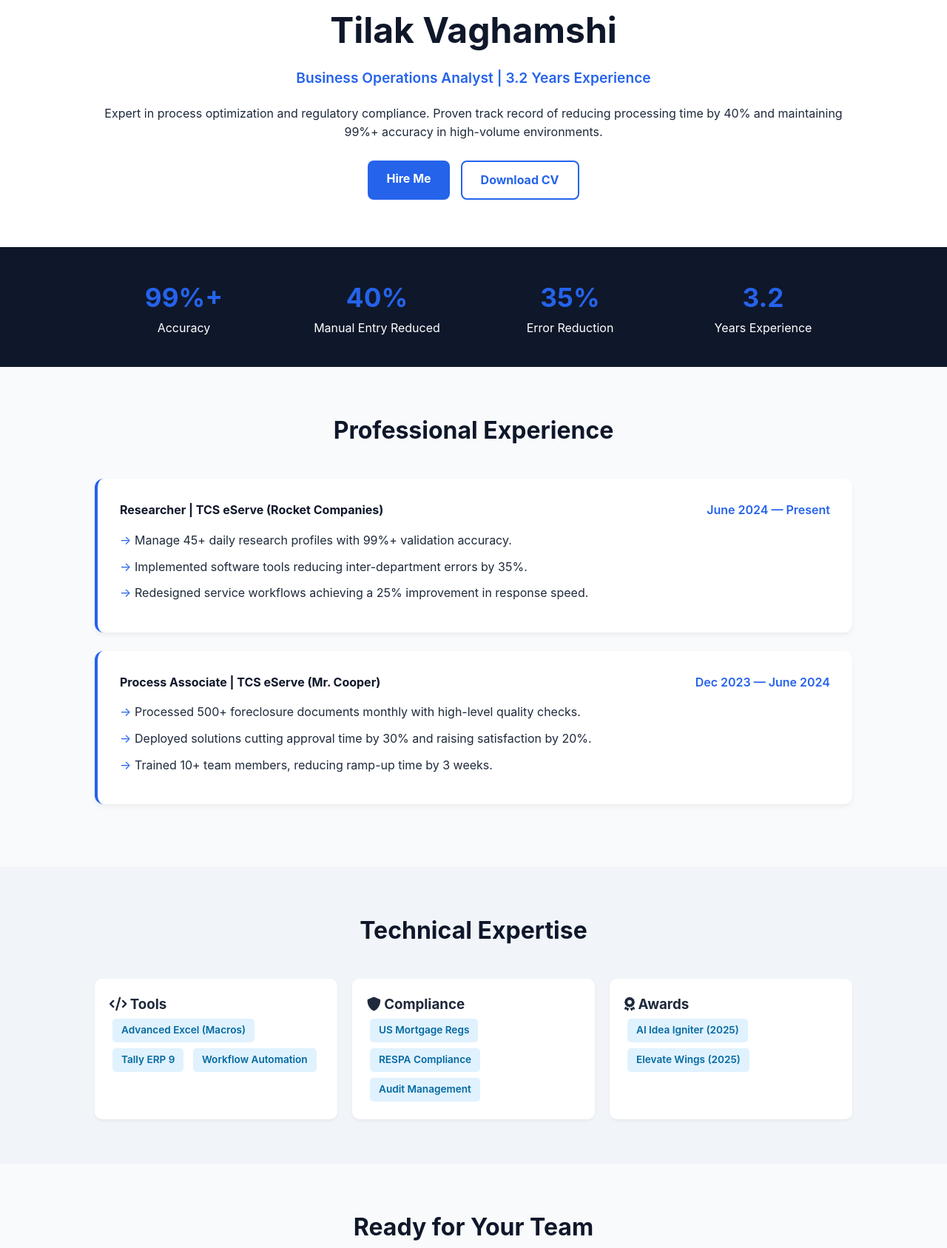
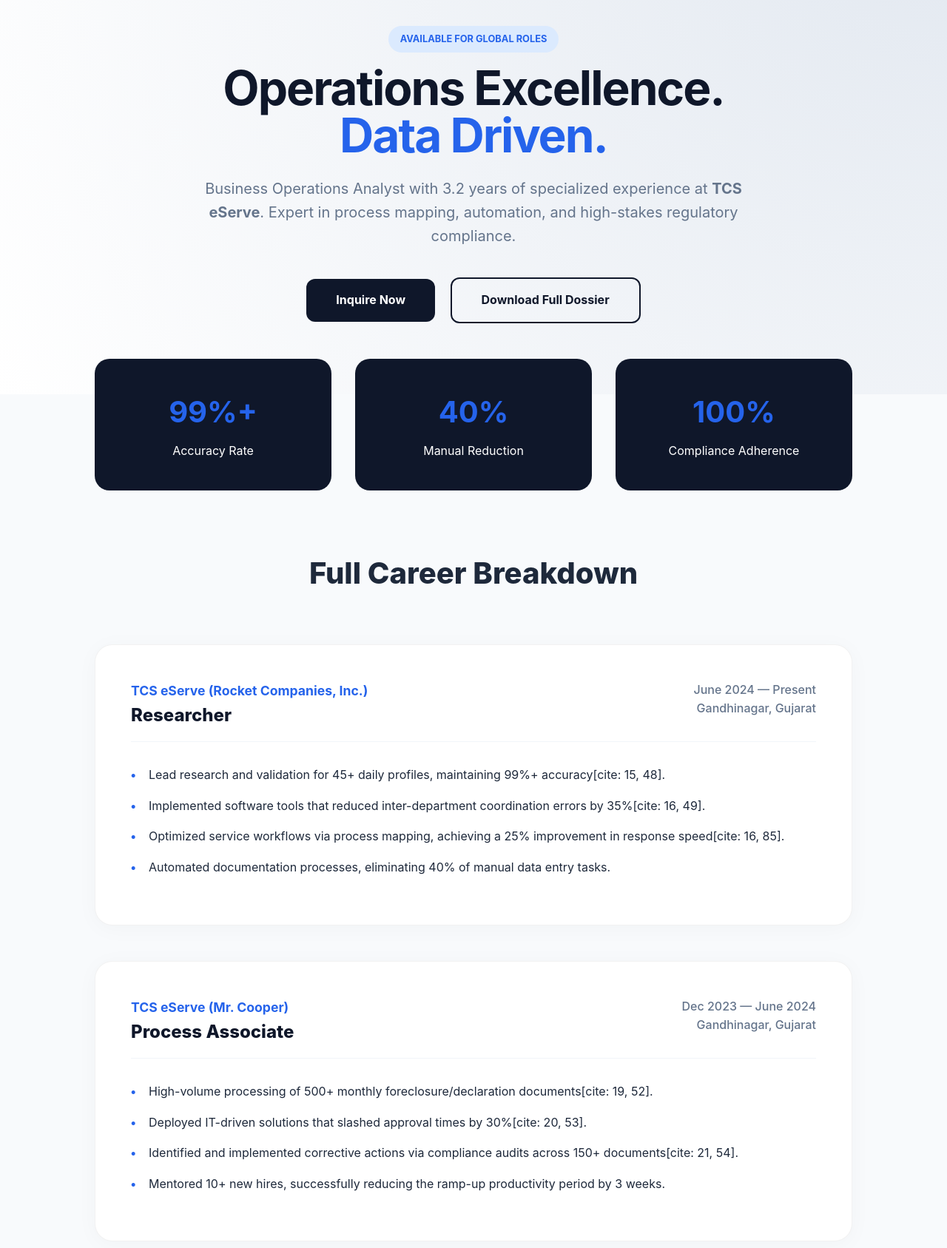
Before and after one commit to vaghamshitilak99/Tilak-portfolio, a plain HTML site: page index.html in a window 1280 px wide. Shown: the part 157-1844 px from the top of the page at 74% size. Drawn offline with Linux system fonts and the light colour scheme.

Commit message:
Revise index.html for title and layout improvements
Updated title and enhanced styling for improved layout and readability. Modified sections for better organization and presentation of information.

```diff
--- a/index.html
+++ b/index.html
@@ -3,100 +3,91 @@
 <head>
     <meta charset="UTF-8">
     <meta name="viewport" content="width=device-width, initial-scale=1.0">
-    <title>Tilak Vaghamshi | Business Operations Portfolio</title>
+    <title>Tilak Vaghamshi | Business Operations Specialist</title>
     <link rel="stylesheet" href="https://cdnjs.cloudflare.com/ajax/libs/font-awesome/6.0.0/css/all.min.css">
     <style>
         :root {
             --primary: #0f172a;
             --accent: #2563eb;
             --bg: #f8fafc;
-            --card: #ffffff;
-            --text: #1e293b;
+            --white: #ffffff;
+            --text-main: #1e293b;
+            --text-muted: #64748b;
         }
 
-        * { margin: 0; padding: 0; box-sizing: border-box; font-family: 'Inter', sans-serif; }
-        body { background-color: var(--bg); color: var(--text); line-height: 1.6; }
+        * { margin: 0; padding: 0; box-sizing: border-box; scroll-behavior: smooth; font-family: 'Inter', -apple-system, sans-serif; }
+        body { background-color: var(--bg); color: var(--text-main); line-height: 1.6; }
 
         /* Navigation */
         nav {
-            background: var(--white);
-            padding: 1rem 10%;
-            display: flex;
-            justify-content: space-between;
-            align-items: center;
-            box-shadow: 0 1px 10px rgba(0,0,0,0.05);
+            background: rgba(255, 255, 255, 0.8);
+            backdrop-filter: blur(12px);
+            padding: 1.2rem 10%;
+            display: flex; justify-content: space-between; align-items: center;
             position: fixed; width: 100%; top: 0; z-index: 1000;
+            border-bottom: 1px solid rgba(0,0,0,0.05);
+        }
+        .logo { font-weight: 900; letter-spacing: -1px; font-size: 1.4rem; color: var(--primary); }
+        .nav-links a { text-decoration: none; color: var(--text-main); margin-left: 2rem; font-weight: 600; font-size: 0.9rem; transition: 0.3s; }
+        .nav-links a:hover { color: var(--accent); }
+
+        /* Hero */
+        header {
+            padding: 12rem 10% 6rem;
+            text-align: center;
+            background: radial-gradient(circle at top right, #e2e8f0, #ffffff);
+        }
+        .badge { background: #dbeafe; color: var(--accent); padding: 0.5rem 1rem; border-radius: 50px; font-size: 0.8rem; font-weight: 700; margin-bottom: 1rem; display: inline-block; }
+        h1 { font-size: 4rem; letter-spacing: -2px; color: var(--primary); line-height: 1; margin-bottom: 1.5rem; }
+        .hero-p { font-size: 1.25rem; color: var(--text-muted); max-width: 750px; margin: 0 auto 2.5rem; }
+
+        .btn { padding: 1rem 2.5rem; border-radius: 12px; text-decoration: none; font-weight: 700; transition: 0.4s; display: inline-block; }
+        .btn-p { background: var(--primary); color: white; margin-right: 1rem; }
+        .btn-s { border: 2px solid var(--primary); color: var(--primary); }
+        .btn:hover { transform: translateY(-5px); box-shadow: 0 10px 20px rgba(0,0,0,0.1); }
+
+        /* Experience Section */
+        section { padding: 80px 10%; }
+        .section-title { font-size: 2.5rem; font-weight: 800; margin-bottom: 4rem; text-align: center; }
+
+        .timeline-item {
             background: white;
+            padding: 3rem;
+            border-radius: 24px;
+            margin-bottom: 3rem;
+            box-shadow: 0 4px 30px rgba(0,0,0,0.03);
+            border: 1px solid rgba(0,0,0,0.05);
+            transition: 0.3s;
         }
+        .timeline-item:hover { border-color: var(--accent); transform: scale(1.01); }
+        .item-header { display: flex; justify-content: space-between; align-items: flex-start; margin-bottom: 2rem; border-bottom: 1px solid #f1f5f9; padding-bottom: 1rem; }
+        .role-title { font-size: 1.5rem; font-weight: 800; color: var(--primary); }
+        .company-name { color: var(--accent); font-weight: 700; font-size: 1.1rem; }
+        .date-loc { text-align: right; color: var(--text-muted); font-weight: 500; }
 
-        .logo { font-weight: 800; font-size: 1.2rem; color: var(--primary); }
-        .nav-links a { text-decoration: none; color: var(--text); margin-left: 20px; font-weight: 500; }
+        .bullet-point { list-style: none; margin-bottom: 1rem; padding-left: 1.5rem; position: relative; }
+        .bullet-point::before { content: "•"; color: var(--accent); position: absolute; left: 0; font-weight: 900; }
 
-        /* Hero Section */
-        header {
-            padding: 10rem 10% 4rem;
-            text-align: center;
-            background: white;
-        }
+        /* Stats Grid */
+        .stats-grid { display: grid; grid-template-columns: repeat(auto-fit, minmax(200px, 1fr)); gap: 2rem; margin-top: -3rem; position: relative; z-index: 10; padding: 0 10%; }
+        .stat-box { background: var(--primary); color: white; padding: 2.5rem; border-radius: 20px; text-align: center; }
+        .stat-box h2 { font-size: 2.5rem; color: var(--accent); margin-bottom: 0.5rem; }
 
-        h1 { font-size: 3rem; color: var(--primary); margin-bottom: 10px; }
-        .subtitle { font-size: 1.2rem; color: var(--accent); font-weight: 600; margin-bottom: 20px; }
+        /* Skills/Awards Grid */
+        .grid-3 { display: grid; grid-template-columns: repeat(auto-fit, minmax(300px, 1fr)); gap: 2rem; }
+        .detail-card { background: white; padding: 2.5rem; border-radius: 24px; box-shadow: 0 4px 20px rgba(0,0,0,0.02); }
+        .detail-card h3 { margin-bottom: 1.5rem; font-size: 1.3rem; display: flex; align-items: center; gap: 10px; }
+        .skill-tag { background: #f1f5f9; padding: 0.4rem 1rem; border-radius: 8px; margin: 0.3rem; display: inline-block; font-size: 0.85rem; font-weight: 600; }
 
-        .btn-group { display: flex; justify-content: center; gap: 15px; margin-top: 25px; }
-        .btn {
-            padding: 12px 25px; border-radius: 8px; text-decoration: none; font-weight: bold;
-            transition: 0.3s; cursor: pointer;
-        }
-        .btn-primary { background: var(--accent); color: white; }
-        .btn-secondary { border: 2px solid var(--accent); color: var(--accent); }
-
-        /* Stats Bar */
-        .stats {
-            display: grid;
-            grid-template-columns: repeat(auto-fit, minmax(150px, 1fr));
-            gap: 20px;
-            padding: 40px 10%;
-            background: var(--primary);
-            color: white;
-            text-align: center;
-        }
-        .stat-card h2 { font-size: 2.2rem; color: var(--accent); }
-
-        /* Experience & Content */
-        section { padding: 60px 10%; }
-        .section-title { font-size: 2rem; margin-bottom: 40px; text-align: center; color: var(--primary); }
-
-        .card {
-            background: white;
-            padding: 30px;
-            border-radius: 12px;
-            margin-bottom: 25px;
-            box-shadow: 0 4px 6px rgba(0,0,0,0.05);
-            border-left: 4px solid var(--accent);
-        }
-
-        .card-header { display: flex; justify-content: space-between; margin-bottom: 15px; flex-wrap: wrap; }
-        .company { font-weight: 700; color: var(--primary); }
-        .date { color: var(--accent); font-weight: 600; }
-
-        ul { list-style: none; }
-        li { margin-bottom: 10px; padding-left: 20px; position: relative; }
-        li::before { content: "→"; position: absolute; left: 0; color: var(--accent); }
-
-        /* Skills */
-        .skills-grid { display: grid; grid-template-columns: repeat(auto-fit, minmax(250px, 1fr)); gap: 20px; }
-        .skill-item { background: white; padding: 20px; border-radius: 10px; box-shadow: 0 2px 4px rgba(0,0,0,0.05); }
-        .tag {
-            display: inline-block; background: #e0f2fe; color: #0369a1;
-            padding: 5px 12px; border-radius: 5px; font-size: 0.85rem; margin: 4px; font-weight: 600;
-        }
-
-        footer { text-align: center; padding: 40px; background: var(--primary); color: white; }
+        /* Global Ready */
+        .global-box { background: var(--accent); color: white; padding: 4rem; border-radius: 30px; text-align: center; margin-top: 4rem; }
+        .global-box h2 { font-size: 2.5rem; margin-bottom: 1rem; }
 
         @media (max-width: 768px) {
-            h1 { font-size: 2.2rem; }
-            nav { padding: 1rem 5%; }
-            section { padding: 40px 5%; }
+            h1 { font-size: 2.8rem; }
+            section { padding: 60px 5%; }
+            .item-header { flex-direction: column; }
+            .date-loc { text-align: left; margin-top: 0.5rem; }
         }
     </style>
 </head>
@@ -105,89 +96,151 @@
 <nav>
     <div class="logo">TILAK VAGHAMSHI</div>
     <div class="nav-links">
-        <a href="#exp">Experience</a>
+        <a href="#experience">Experience</a>
         <a href="#skills">Skills</a>
+        <a href="#awards">Honors</a>
         <a href="#contact">Contact</a>
     </div>
 </nav>
 
 <header>
-    <h1>Tilak Vaghamshi</h1>
-    <p class="subtitle">Business Operations Analyst | 3.2 Years Experience</p>
-    <p>Expert in process optimization and regulatory compliance. Proven track record of reducing processing time by 40% and maintaining 99%+ accuracy in high-volume environments.</p>
+    <span class="badge">AVAILABLE FOR GLOBAL ROLES</span>
+    <h1>Operations Excellence. <br><span style="color: var(--accent);">Data Driven.</span></h1>
+    <p class="hero-p">Business Operations Analyst with 3.2 years of specialized experience at <strong>TCS eServe</strong>. Expert in process mapping, automation, and high-stakes regulatory compliance.</p>
     <div class="btn-group">
-        <a href="mailto:vaghamshitilak99@gmail.com" class="btn btn-primary">Hire Me</a>
-        <a href="TILAK_VAGHAMSHI_CV.pdf" download class="btn btn-secondary">Download CV</a>
+        <a href="mailto:vaghamshitilak99@gmail.com" class="btn btn-p">Inquire Now</a>
+        <a href="TILAK_VAGHAMSHI_CV.pdf" download class="btn btn-s">Download Full Dossier</a>
     </div>
 </header>
 
-<div class="stats">
-    <div class="stat-card"><h2>99%+</h2><p>Accuracy</p></div>
-    <div class="stat-card"><h2>40%</h2><p>Manual Entry Reduced</p></div>
-    <div class="stat-card"><h2>35%</h2><p>Error Reduction</p></div>
-    <div class="stat-card"><h2>3.2</h2><p>Years Experience</p></div>
+<div class="stats-grid">
+    <div class="stat-box"><h2>99%+</h2><p>Accuracy Rate</p></div>
+    <div class="stat-box"><h2>40%</h2><p>Manual Reduction</p></div>
+    <div class="stat-box"><h2>100%</h2><p>Compliance Adherence</p></div>
 </div>
 
-<section id="exp">
-    <h2 class="section-title">Professional Experience</h2>
+<section id="experience">
+    <h2 class="section-title">Full Career Breakdown</h2>
 
-    <div class="card">
-        <div class="card-header">
-            <span class="company">Researcher | TCS eServe (Rocket Companies)</span>
-            <span class="date">June 2024 — Present</span>
+    <div class="timeline-item">
+        <div class="item-header">
+            <div>
+                <p class="company-name">TCS eServe (Rocket Companies, Inc.)</p>
+                <h3 class="role-title">Researcher</h3>
+            </div>
+            <div class="date-loc">
+                <p>June 2024 — Present</p>
+                <p>Gandhinagar, Gujarat</p>
+            </div>
         </div>
         <ul>
-            <li>Manage 45+ daily research profiles with 99%+ validation accuracy.</li>
-            <li>Implemented software tools reducing inter-department errors by 35%.</li>
-            <li>Redesigned service workflows achieving a 25% improvement in response speed.</li>
+            <li class="bullet-point">Lead research and validation for 45+ daily profiles, maintaining 99%+ accuracy[cite: 15, 48].</li>
+            <li class="bullet-point">Implemented software tools that reduced inter-department coordination errors by 35%[cite: 16, 49].</li>
+            <li class="bullet-point">Optimized service workflows via process mapping, achieving a 25% improvement in response speed[cite: 16, 85].</li>
+            <li class="bullet-point">Automated documentation processes, eliminating 40% of manual data entry tasks.</li>
         </ul>
     </div>
 
-    <div class="card">
-        <div class="card-header">
-            <span class="company">Process Associate | TCS eServe (Mr. Cooper)</span>
-            <span class="date">Dec 2023 — June 2024</span>
+    <div class="timeline-item">
+        <div class="item-header">
+            <div>
+                <p class="company-name">TCS eServe (Mr. Cooper)</p>
+                <h3 class="role-title">Process Associate</h3>
+            </div>
+            <div class="date-loc">
+                <p>Dec 2023 — June 2024</p>
+                <p>Gandhinagar, Gujarat</p>
+            </div>
         </div>
         <ul>
-            <li>Processed 500+ foreclosure documents monthly with high-level quality checks.</li>
-            <li>Deployed solutions cutting approval time by 30% and raising satisfaction by 20%.</li>
-            <li>Trained 10+ team members, reducing ramp-up time by 3 weeks.</li>
+            <li class="bullet-point">High-volume processing of 500+ monthly foreclosure/declaration documents[cite: 19, 52].</li>
+            <li class="bullet-point">Deployed IT-driven solutions that slashed approval times by 30%[cite: 20, 53].</li>
+            <li class="bullet-point">Identified and implemented corrective actions via compliance audits across 150+ documents[cite: 21, 54].</li>
+            <li class="bullet-point">Mentored 10+ new hires, successfully reducing the ramp-up productivity period by 3 weeks.</li>
+        </ul>
+    </div>
+
+    <div class="timeline-item">
+        <div class="item-header">
+            <div>
+                <p class="company-name">TCS eServe (Nationstar Mortgage LLC)</p>
+                <h3 class="role-title">Title Specialist</h3>
+            </div>
+            <div class="date-loc">
+                <p>Nov 2022 — Dec 2023</p>
+                <p>Gandhinagar, Gujarat</p>
+            </div>
+        </div>
+        <ul>
+            <li class="bullet-point">Audited 150+ mortgage compliance documents daily with 100% adherence to RESPA[cite: 24, 94].</li>
+            <li class="bullet-point">Built Excel automation systems that reduced report generation time by 35%[cite: 25, 95].</li>
+            <li class="bullet-point">Resolved 95% of contested cases while maintaining a 99%+ title examination accuracy[cite: 25, 96].</li>
+            <li class="bullet-point">Championed agile process improvements that boosted team productivity by 18%[cite: 27, 97].</li>
         </ul>
     </div>
 </section>
 
-<section id="skills" style="background: #f1f5f9;">
-    <h2 class="section-title">Technical Expertise</h2>
-    <div class="skills-grid">
-        <div class="skill-item">
-            <h3><i class="fas fa-code"></i> Tools</h3>
-            <span class="tag">Advanced Excel (Macros)</span>
-            <span class="tag">Tally ERP 9</span>
-            <span class="tag">Workflow Automation</span>
+<section id="skills" style="background: white;">
+    <h2 class="section-title">Technical & Academic Prowess</h2>
+    <div class="grid-3">
+        <div class="detail-card">
+            <h3><i class="fas fa-layer-group"></i> Advanced Tools</h3>
+            <span class="skill-tag">Excel Macros & VBA</span>
+            <span class="skill-tag">Tally ERP 9</span>
+            <span class="skill-tag">Workflow Automation</span>
+            <span class="skill-tag">Google Workspace</span>
+            <span class="skill-tag">Process Mapping</span>
         </div>
-        <div class="skill-item">
-            <h3><i class="fas fa-shield-alt"></i> Compliance</h3>
-            <span class="tag">US Mortgage Regs</span>
-            <span class="tag">RESPA Compliance</span>
-            <span class="tag">Audit Management</span>
+        <div class="detail-card">
+            <h3><i class="fas fa-university"></i> Education</h3>
+            <p><strong>BBA | JG & Gujarat University</strong></p>
+            <p>Graduated 2022[cite: 32, 64].</p>
+            <br>
+            <p><strong>Certifications:</strong></p>
+            <span class="skill-tag">US Regulatory Compliance</span>
+            <span class="skill-tag">BPS Domain Assessment</span>
         </div>
-        <div class="skill-item">
-            <h3><i class="fas fa-award"></i> Awards</h3>
-            <span class="tag">AI Idea Igniter (2025)</span>
-            <span class="tag">Elevate Wings (2025)</span>
+        <div class="detail-card">
+            <h3><i class="fas fa-globe"></i> Languages</h3>
+            <p>Professional trilingual communication:</p>
+            <span class="skill-tag">English</span>
+            <span class="skill-tag">Hindi</span>
+            <span class="skill-tag">Gujarati</span>
         </div>
     </div>
 </section>
 
-<section id="contact" style="text-align: center;">
-    <h2 class="section-title">Ready for Your Team</h2>
-    <p>BBA Graduate from JG University | Immediate Joiner | Passport Ready</p>
-    <p style="margin: 20px 0;"><strong>Phone:</strong> +91 8733885500</p>
-    <a href="https://linkedin.com/in/tilak-vaghamshi1" target="_blank" style="color: var(--accent); font-size: 2rem;"><i class="fab fa-linkedin"></i></a>
+<section id="awards">
+    <h2 class="section-title">Honors & Recognitions</h2>
+    <div class="grid-3">
+        <div class="detail-card">
+            <h3 style="color: gold;"><i class="fas fa-trophy"></i> AI Idea Igniter</h3>
+            <p>Recognized for innovative thinking in automated systems (Oct 2025)[cite: 35, 69].</p>
+        </div>
+        <div class="detail-card">
+            <h3 style="color: gold;"><i class="fas fa-award"></i> Elevate Wings</h3>
+            <p>Awarded for excellence in service and commitment (Sep 2025)[cite: 35, 105].</p>
+        </div>
+        <div class="detail-card">
+            <h3 style="color: gold;"><i class="fas fa-medal"></i> Service & Commitment</h3>
+            <p>Honored for consistent top-tier operational performance (Aug 2024)[cite: 69, 105].</p>
+        </div>
+    </div>
 </section>
 
-<footer>
-    <p>&copy; 2026 Tilak Vaghamshi. All Professional Rights Reserved.</p>
+<section id="contact">
+    <div class="global-box">
+        <h2>Target: Australia & Global Hubs</h2>
+        <p>Active Passport | Immediate Joining Capability</p>
+        <p style="margin-top: 2rem; font-weight: 800;">Ahmedabad, India | +91 8733885500</p>
+        <div style="margin-top: 1.5rem;">
+            <a href="https://linkedin.com/in/tilak-vaghamshi1" target="_blank" style="color: white; font-size: 2rem;"><i class="fab fa-linkedin"></i></a>
+        </div>
+    </div>
+</section>
+
+<footer style="text-align: center; padding: 4rem; color: var(--text-muted); font-size: 0.8rem;">
+    &copy; 2026 TILAK VAGHAMSHI. ALL RIGHTS RESERVED.
 </footer>
 
 </body>
```
